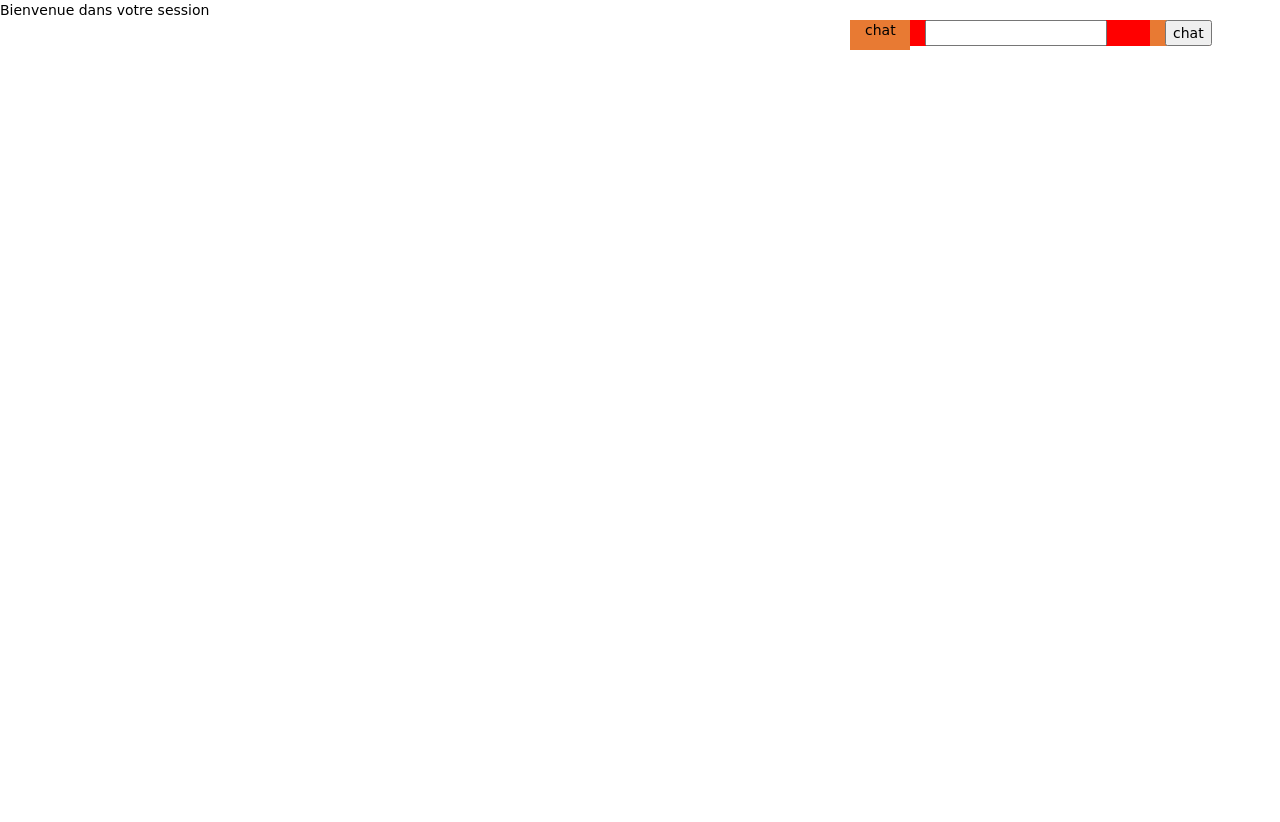
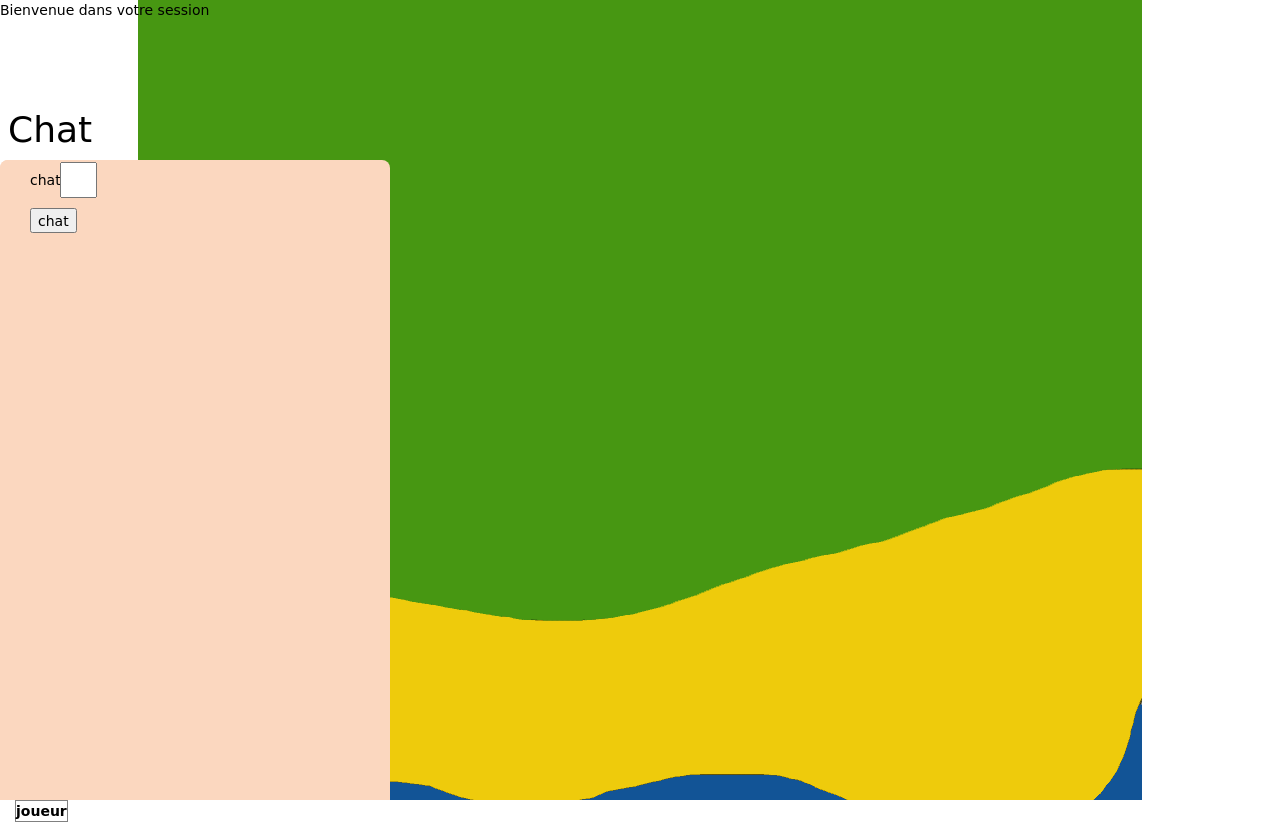
Before and after one commit to Lurente/module_151, a PHP site: page /session.php in a window 1280 px wide. Before the commit the page ends 50 px from the top, so only its background shows below. Run offline with PHP 8.4, Linux system fonts and the light colour scheme; data that the repository does not hold is empty; some web fonts are replaced.

Commit message:
adding chatt entries

```diff
--- a/assets/scss/main.css
+++ b/assets/scss/main.css
@@ -136,13 +136,39 @@
     color: #000;
     text-align: right; }
 
-.page-session body {
-  background-image: url(/images/town_map_default.png); }
-.page-session .chat .col-md-4 {
-  display: inline-block; }
-  .page-session .chat .col-md-4 .col-md-2 {
-    background-color: #e87a33; }
-  .page-session .chat .col-md-4 .col-md-8 {
-    background-color: red; }
+.page-session .gameBackground {
+  margin: 0;
+  padding: 0;
+  height: 100vh;
+  background: url("../../images/town_map_default.png") no-repeat center; }
+.page-session .chat {
+  position: absolute;
+  bottom: 0;
+  left: 0; }
+  .page-session .chat h1 {
+    margin-left: 1vh; }
+  .page-session .chat .chatInput .col-md-4 {
+    background-color: #e87a33;
+    display: inline-block;
+    vertical-align: middle;
+    height: 40px;
+    border-radius: 0 0 1vh 0; }
+    .page-session .chat .chatInput .col-md-4 .col-md-2 {
+      margin-top: 10px; }
+      .page-session .chat .chatInput .col-md-4 .col-md-2 p {
+        margin: 0; }
+      .page-session .chat .chatInput .col-md-4 .col-md-2 input {
+        height: 25px; }
+    .page-session .chat .chatInput .col-md-4 .col-md-8 {
+      line-height: 30px; }
+      .page-session .chat .chatInput .col-md-4 .col-md-8 input {
+        margin-top: 2px;
+        width: 100%; }
+  .page-session .chat .chatOutput .col-md-4 {
+    background-color: #fbd7bf;
+    display: inline-block;
+    vertical-align: middle;
+    height: 80vh;
+    border-radius: 1vh 1vh 0 0; }
 
 /*# sourceMappingURL=main.css.map */
--- a/assets/scss/main.scss
+++ b/assets/scss/main.scss
@@ -215,17 +215,60 @@
     }
 }
 .page-session{
-  body{
-    background-image: url(/images/town_map_default.png);
+
+  .gameBackground{
+    margin: 0;
+    padding: 0;
+    height: 100vh;
+    background : url('../../images/town_map_default.png') no-repeat  center;
   }
+
   .chat{
-    .col-md-4{
-      display: inline-block;
-      .col-md-2{
+    position: absolute;
+    bottom: 0;
+    left: 0;
+    h1{
+      margin-left: 1vh
+    }
+    .chatInput{
+
+      .col-md-4{
         background-color: rgb(232, 122, 51);
+        display: inline-block;
+        vertical-align: middle;
+        height: 40px;
+        border-radius: 0 0 1vh 0 ;
+
+        .col-md-2{
+          margin-top: 10px;
+
+          p{
+            margin: 0;
+          }
+
+          input{
+            height:25px
+          }
+
+        }
+
+        .col-md-8{
+          line-height: 30px;
+
+          input{
+            margin-top: 2px;
+            width: 100%
+          }
+        }
       }
-      .col-md-8{
-        background-color: red;
+    }
+    .chatOutput{
+      .col-md-4{
+        background-color: rgb(251, 215, 191);
+        display: inline-block;
+        vertical-align: middle;
+        height: 80vh;
+        border-radius: 1vh 1vh 0 0  ;
       }
     }
   }
--- a/session.php
+++ b/session.php
@@ -22,16 +22,40 @@
     </head>
     <body>
       <div class="page-session">
+        <!--gameBackground-->
+          <div class="gameBackground">
+            <!--textAccueil-->
+              <div class="textAccueil">
                   <?php
                   $usrname = isset($_SESSION['pseudo'])?$_SESSION['pseudo']:'';
                   echo "Bienvenue dans votre session $usrname";
                   ?>
+              </div>
+            <!--/textAccueil-->
             <!--chat-->
               <div class="chat">
+                <h1>Chat</h1>
                 <div class="container">
+                  <div class="chatOutput">
                     <div class="row">
-              <div class="col-md-8">
+                      <div class="col-md-4">
+                        </table>
+                        <?php
+                          echo "<table border='1'>
+                                  <tr>
+                                    <th>joueur</th>
+                                  </tr>";
+                                  foreach ($chatEntry as $key ) {
+                                    echo "<tr>
+                                            <td></td>
+                                          </tr>";
+                                  }
+                        ?>
                       </div>
+                    </div>
+                  </div>
+                  <div class="chatInput">
+                    <div class="row">
                       <div class="col-md-4">
                         <div class="col-md-2">
                           <p>chat</p>
@@ -49,7 +73,10 @@
                     </div>
                   </div>
                 </div>
+              </div>
             <!--/chat-->
+          </div>
+        <!--/gameBackground-->
       </div>
       <script type="text/javascript">
         function checkChatField() {
```
Also changed, not shown: 1 other file. Lines whose indentation alone changed are shown as unchanged.
